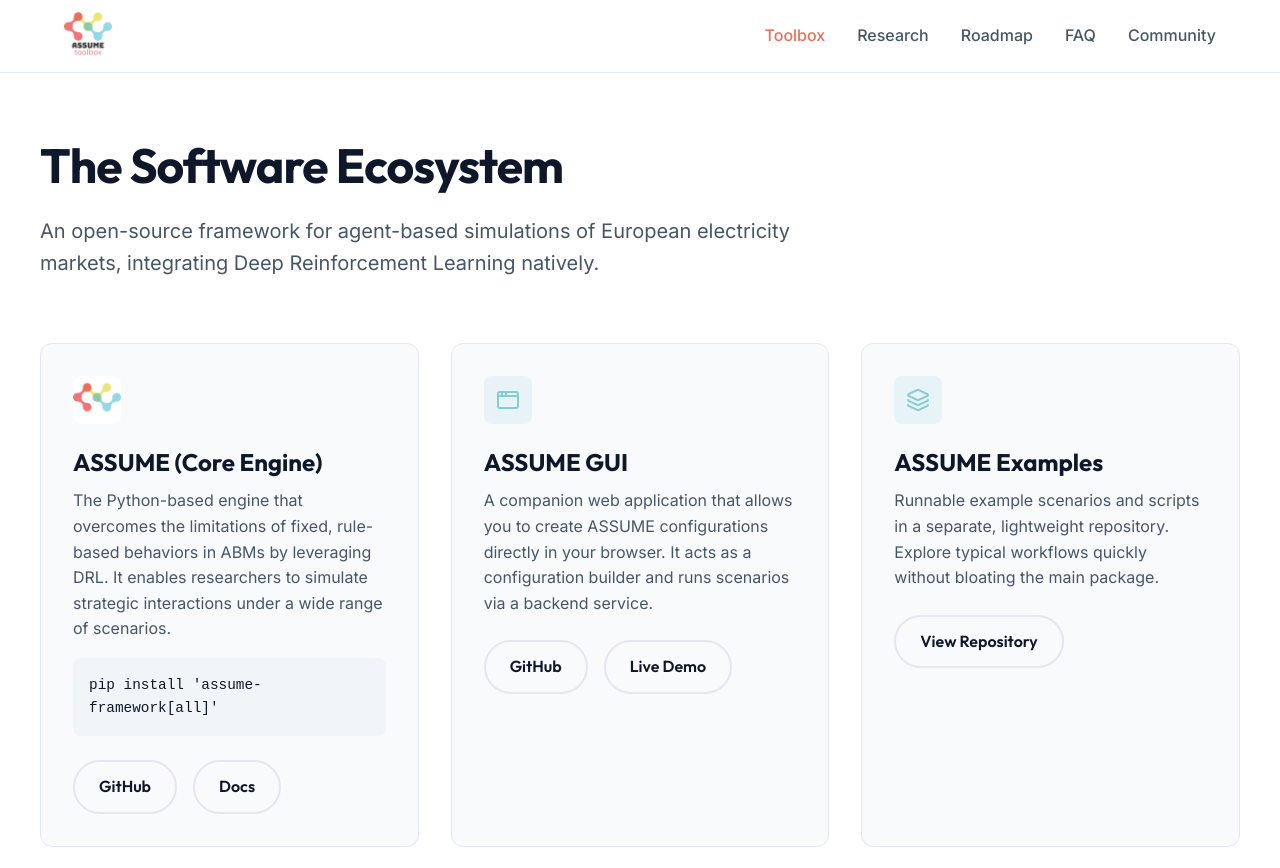
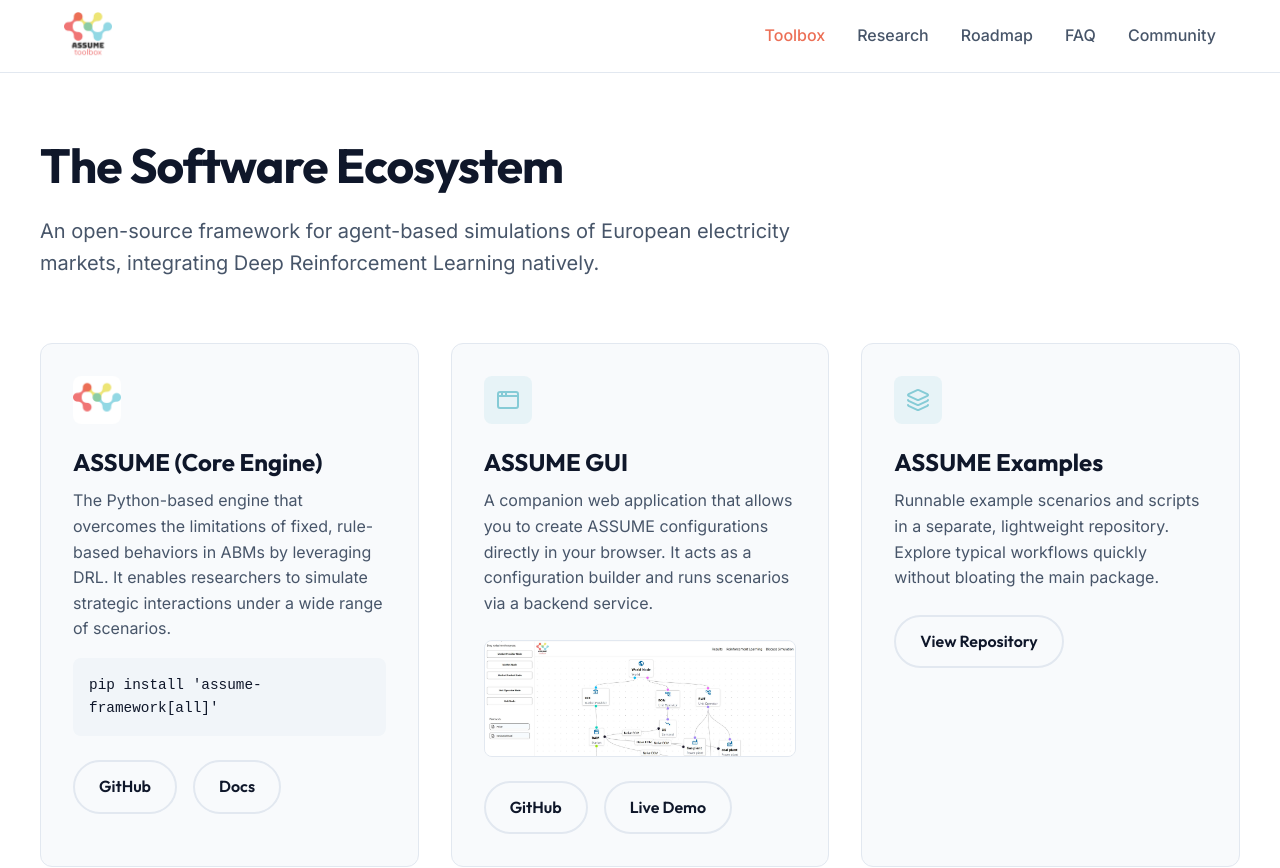
Before and after one commit to assume-framework/assume-framework.github.io, a React (Vite) app: page /toolbox in a window 1280 px wide. Shown: the top 868 px of the page. Built offline with nearby package versions, Linux system fonts and the light colour scheme.

Commit message:
feat: add GUI screenshot to Toolbox page

```diff
--- a/src/pages/ToolboxPage.tsx
+++ b/src/pages/ToolboxPage.tsx
@@ -40,6 +40,9 @@ export function ToolboxPage() {
           <p style={{ marginBottom: '1.5rem' }}>
             A companion web application that allows you to create ASSUME configurations directly in your browser. It acts as a configuration builder and runs scenarios via a backend service.
           </p>
+          <div style={{ marginBottom: '1.5rem', borderRadius: 'var(--radius-sm)', overflow: 'hidden', border: '1px solid var(--border-color)' }}>
+            <img src="/img/screenshots/assume-gui.png" alt="ASSUME GUI Dashboard" style={{ width: '100%', display: 'block' }} />
+          </div>
           <div style={{ display: 'flex', gap: '1rem' }}>
             <Button variant="outline" href="https://github.com/assume-framework/assume-gui" target="_blank" rel="noopener noreferrer">GitHub</Button>
             <Button variant="outline" href="https://assume.idt.fh-aachen.de" target="_blank" rel="noopener noreferrer">Live Demo</Button>
```
Also changed, not shown: public/img/screenshots/assume-gui.png (added).
